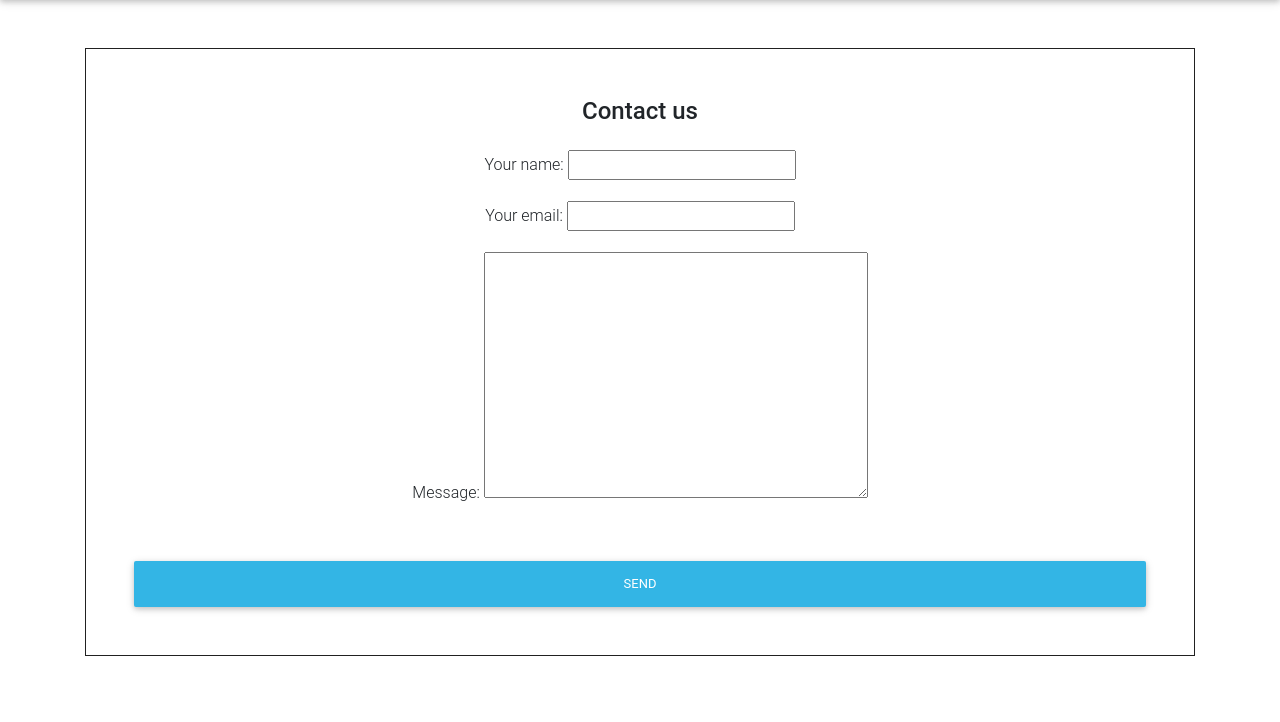
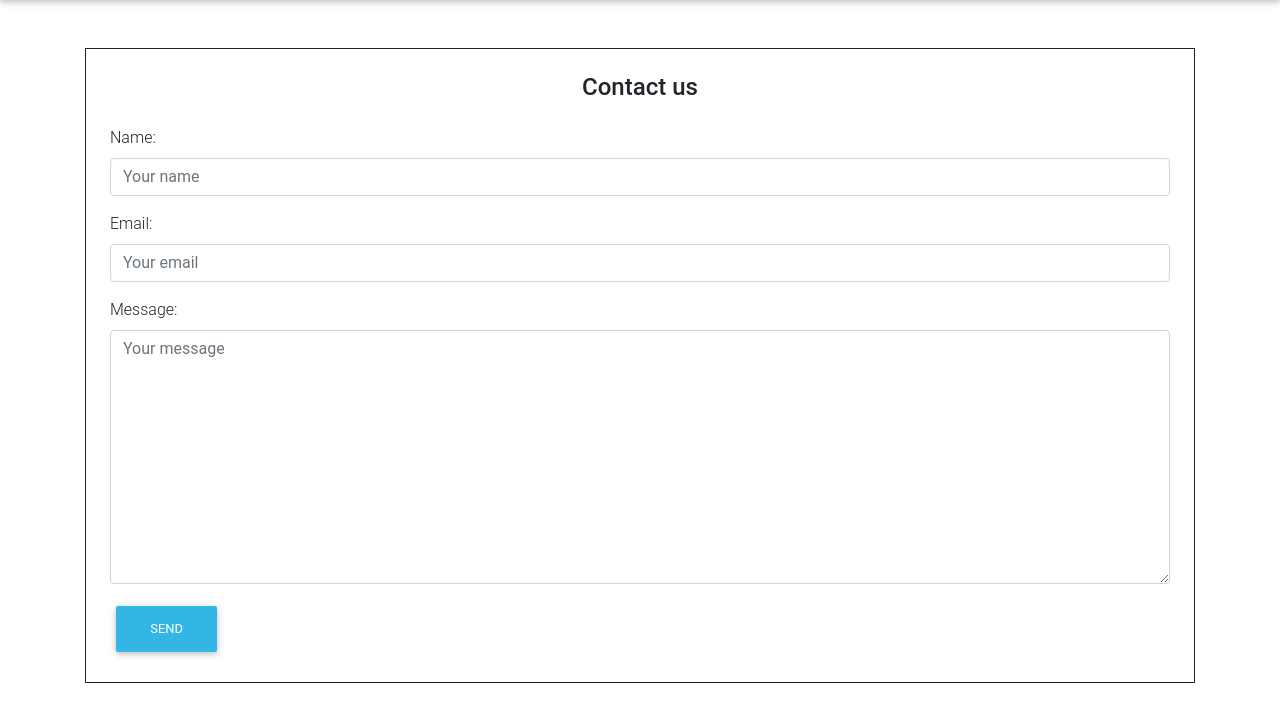
Before and after one commit to rootcanopy/E-Store, a Django app: template home/templates/home/contact.html in a window 1280 px wide. Shown: the part 56-778 px from the top of the page. Run offline with Django 3.2, Linux system fonts and the light colour scheme; the template is opened without the code that fills it: values that come from a table or form of the project are taken from there, others are empty; parts of the project's set-up code (start-up, migrations or seed data) failed here and were passed over; some libraries are stand-ins or nearby versions.

Commit message:
contact form done in the home app. Form itself needs more styling but will do that when this app is finished and ready to be tested

```diff
--- a/home/forms.py
+++ b/home/forms.py
@@ -4,6 +4,27 @@ from django import forms
 # CONTACT FORM
 # REQUIRED = TRUE by DEFAULT
 class ContactForm(forms.Form):
-    name = forms.CharField(label='Your name', max_length='100')
-    email = forms.EmailField(label='Your email', max_length='100')
-    message = forms.CharField(widget=forms.Textarea)
+    name = forms.CharField(
+        widget=forms.TextInput(
+            attrs={
+                'class': 'form-control',
+                'placeholder': 'Your name'
+            }
+        )
+    )
+    email = forms.EmailField(
+        widget=forms.EmailInput(
+            attrs={
+                'class': 'form-control',
+                'placeholder': 'Your email'
+            }
+        )
+    )
+    message = forms.CharField(
+        widget=forms.Textarea(
+            attrs={
+                'class': 'form-control',
+                'placeholder': 'Your message'
+            }
+        )
+    )
--- a/home/templates/home/contact.html
+++ b/home/templates/home/contact.html
@@ -1,20 +1,19 @@
 {% extends 'base.html' %}
 {% load static %}
-{% load crispy_forms_tags %}
 
 {% block content %}
 
 <section class="container">
 	<!-- CONTACT FORM -->
-	<form class="text-center border border-dark p-5 mt-5" method="POST" action="“destination” or “url.”">
+	<form class="border border-dark p-4 mt-5" method="POST" action="{% url 'contact' %}">
 
-			<p class="h4 mb-4">Contact us</p>
+			<p class="text-center h4 mb-4">Contact us</p>
 
 				{% csrf_token %}
     		{{ form.as_p }}
 
 			<!-- SEND -->
-			<button class="btn btn-info btn-block" type="submit">Send</button>
+			<button class="btn btn-info" type="submit">Send</button>
 
 	</form>
 </section>
--- a/templates/base.html
+++ b/templates/base.html
@@ -10,7 +10,9 @@
     <!-- Bootstrap CSS -->
     <link rel="stylesheet" href="https://stackpath.bootstrapcdn.com/bootstrap/4.5.0/css/bootstrap.min.css" integrity="sha384-9aIt2nRpC12Uk9gS9baDl411NQApFmC26EwAOH8WgZl5MYYxFfc+NcPb1dKGj7Sk" crossorigin="anonymous">
     <link href="https://cdnjs.cloudflare.com/ajax/libs/mdbootstrap/4.18.0/css/mdb.min.css" rel="stylesheet">
-		<!-- CUSTOM CSS-->
+		<!-- FONT AWESOME -->
+    <link rel="stylesheet" href="https://use.fontawesome.com/releases/v5.11.2/css/all.css">
+    <!-- CUSTOM CSS-->
 		<link rel="stylesheet" href="{% static 'css/style.css' %}">
 
     <title> E-Store </title>
```
Also changed, not shown: home/views.py (+10 -6 lines), home/urls.py (line endings or trailing spaces).
